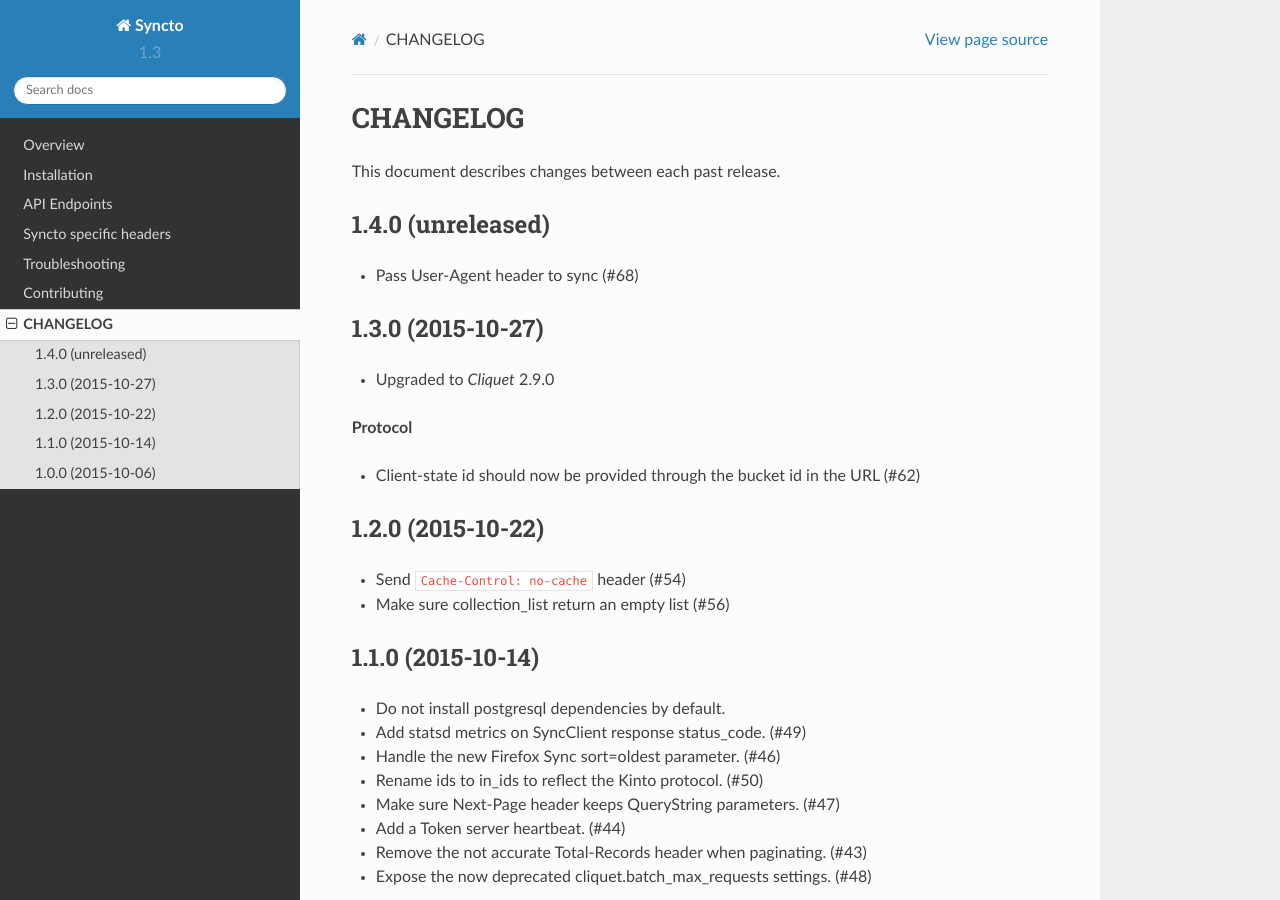
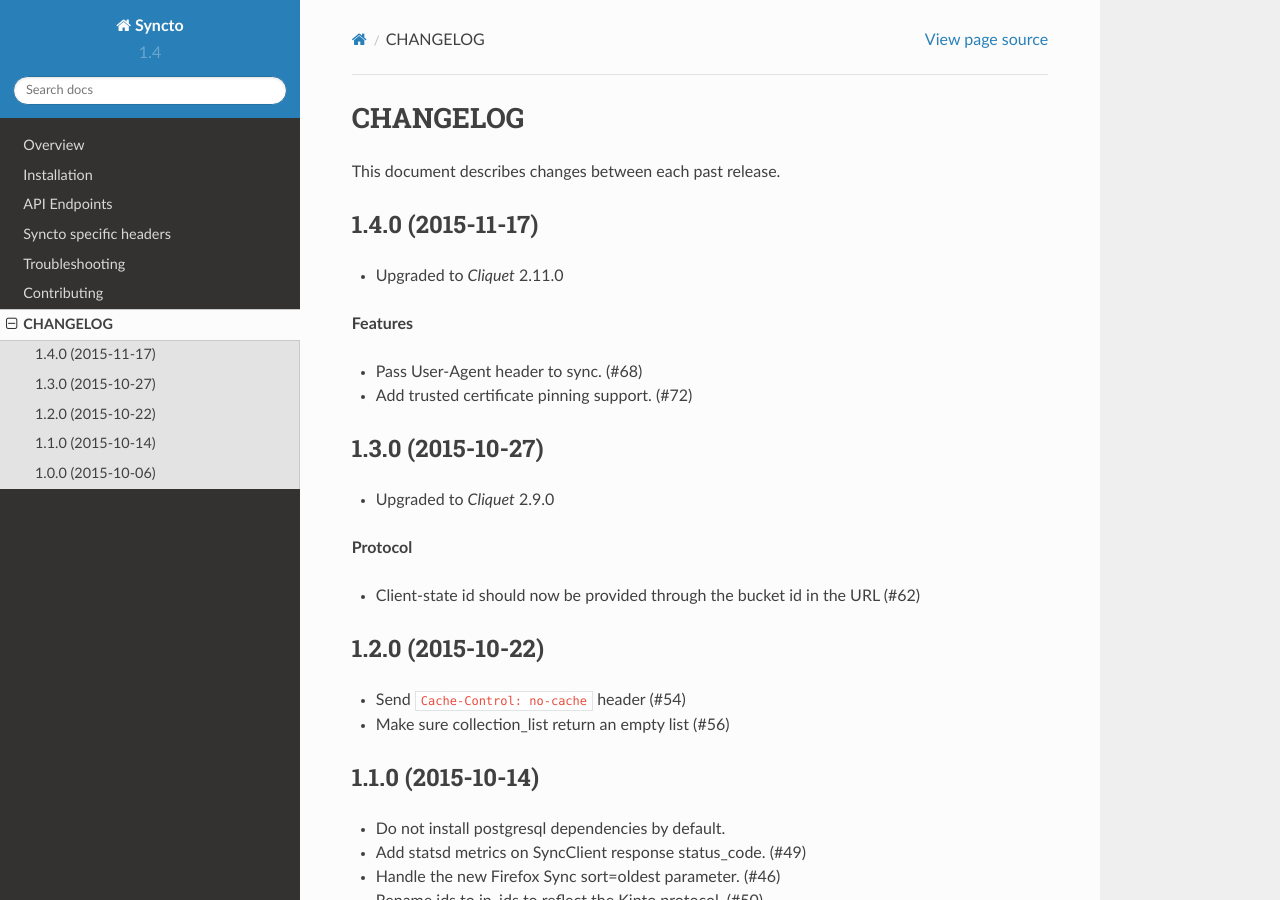
Before and after one commit to mozilla-services/syncto, a Sphinx documentation site: the page built from docs/changelog.rst, in a window 1280 px wide and 900 px high. Built offline with Sphinx 7.4.7 and the Read the Docs theme 2.0.0, drawn with Linux system fonts in a browser that asks for light colours; pages that are not in the unit, such as notebooks, are missing from menus.

Commit message:
Preparing release 1.4.0

```diff
--- a/CHANGELOG.rst
+++ b/CHANGELOG.rst
@@ -4,10 +4,15 @@ CHANGELOG
 This document describes changes between each past release.
 
 
-1.4.0 (unreleased)
+1.4.0 (2015-11-17)
 ------------------
 
-- Pass User-Agent header to sync (#68)
+- Upgraded to *Cliquet* 2.11.0
+
+**Features**
+
+- Pass User-Agent header to sync. (#68)
+- Add trusted certificate pinning support. (#72)
 
 
 1.3.0 (2015-10-27)
--- a/dev-requirements.txt
+++ b/dev-requirements.txt
@@ -7,4 +7,3 @@ requests
 nose
 nose-cov
 nose-mocha-reporter
-https://github.com/mozilla-services/cliquet/archive/master.zip
--- a/docs/conf.py
+++ b/docs/conf.py
@@ -67,9 +67,9 @@ copyright = u'2015, Mozilla Services — Da French Team'
 # built documents.
 #
 # The short X.Y version.
-version = '1.3'
+version = '1.4'
 # The full version, including alpha/beta/rc tags.
-release = '1.3.0'
+release = '1.4.0'
 
 # List of patterns, relative to source directory, that match files and
 # directories to ignore when looking for source files.
--- a/docs/installation.rst
+++ b/docs/installation.rst
@@ -134,9 +134,9 @@ However, the set of settings mentionned below might deserve some review or adjus
 :note:
 
     For an exhaustive list of available settings and their default values,
-    refer to `cliquet source code <https://github.com/mozilla-services/cliquet/blob/2.9.0/cliquet/__init__.py#L26-L86>`_.
+    refer to `cliquet source code <https://github.com/mozilla-services/cliquet/blob/2.10.2/cliquet/__init__.py#L27-L88>`_.
 
-     Click here for `Syncto specific settings <https://github.com/mozilla-services/syncto/blob/1.3.0/syncto/__init__.py#L22-L29>`_
+     Click here for `Syncto specific settings <https://github.com/mozilla-services/syncto/blob/1.4.0/syncto/__init__.py#L23-L31>`_
 
 
 Enable write access
```
Also changed, not shown: requirements.txt (+12 -11 lines), setup.py (+6 -6 lines).
